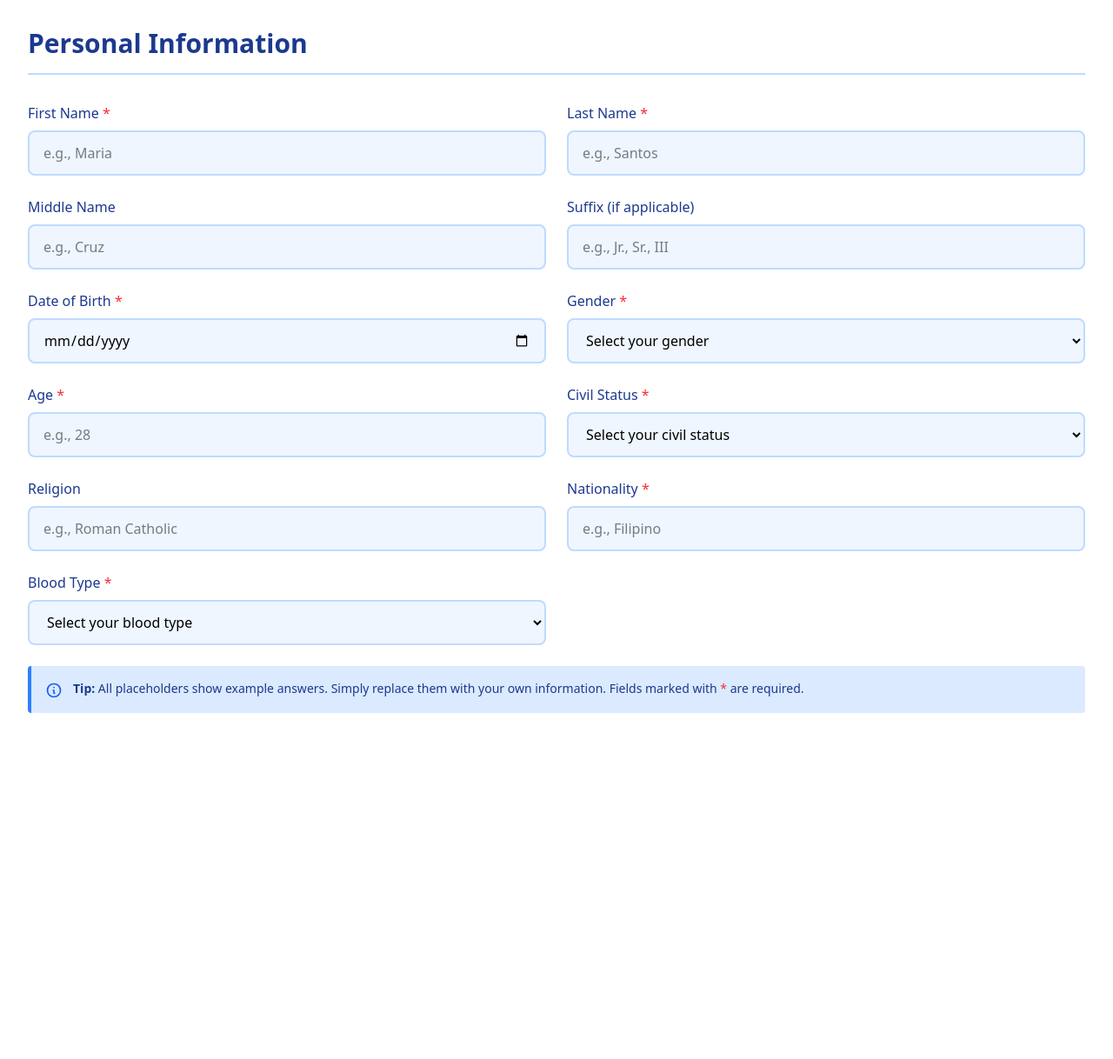
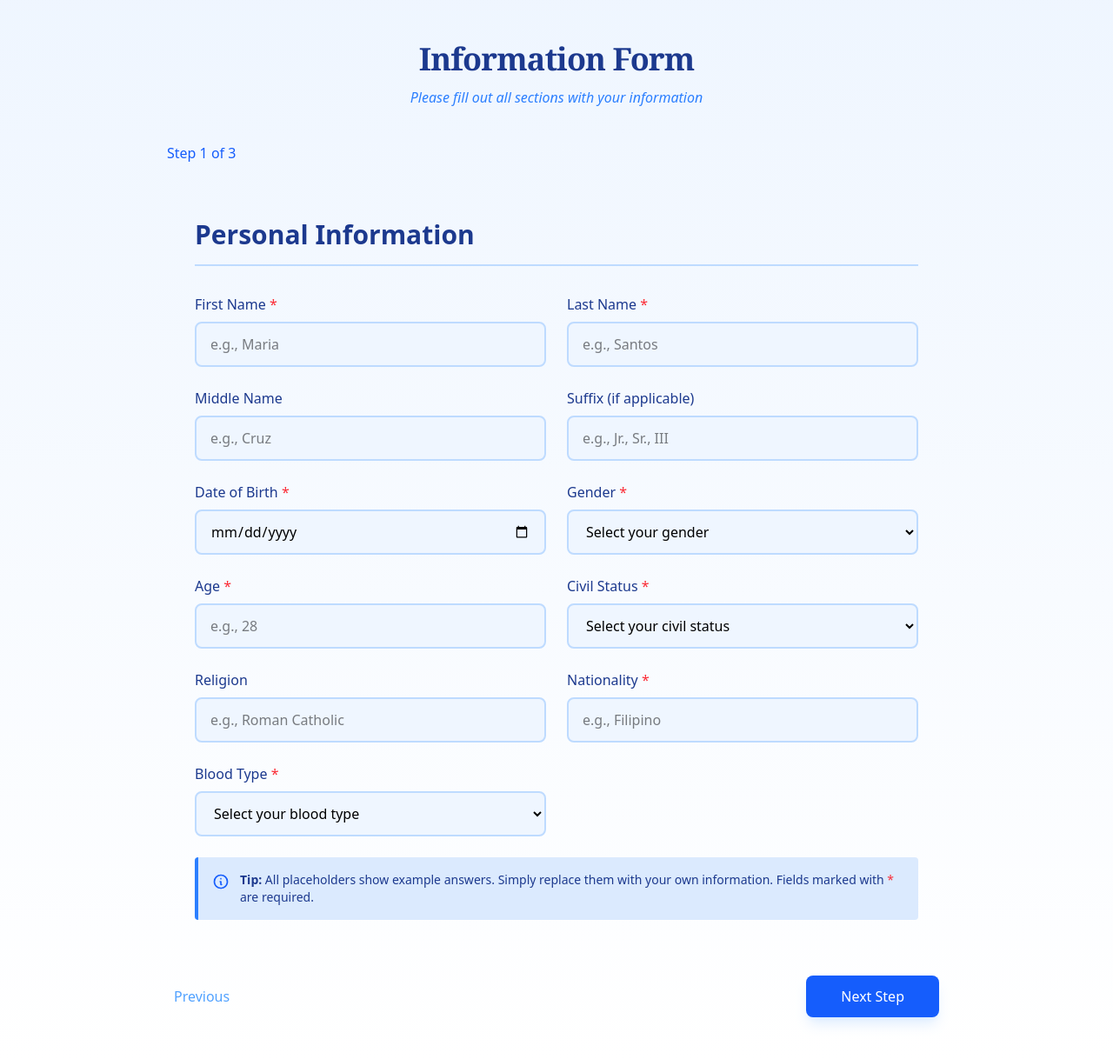
Before and after one commit to melody-meria/pace-trial-vue, a Vue app: page / in a window 1280 px wide. Shown: the whole page at 87% size. Before the commit the page ends 852 px from the top, so only its background shows below. Built offline with nearby package versions, Linux system fonts and the light colour scheme.

Commit message:
Initial commit: Add PersonalInfoForm, FormLayout, StepIndicator, and layout structure

```diff
--- a/src/App.vue
+++ b/src/App.vue
@@ -1,7 +1,7 @@
 <script setup>
-import PersonalInfoForm from './components/PersonalInfoForm.vue'
+import FormLayout from './layouts/FormLayout.vue' // import your layout
 </script>
 
 <template>
-  <PersonalInfoForm />
+  <FormLayout />
 </template>
--- a/src/components/HelloWorld.vue
+++ /dev/null
@@ -1,43 +0,0 @@
-<script setup>
-import { ref } from 'vue'
-
-defineProps({
-  msg: String,
-})
-
-const count = ref(0)
-</script>
-
-<template>
-  <h1>{{ msg }}</h1>
-
-  <div class="card">
-    <button type="button" @click="count++">count is {{ count }}</button>
-    <p>
-      Edit
-      <code>components/HelloWorld.vue</code> to test HMR
-    </p>
-  </div>
-
-  <p>
-    Check out
-    <a href="https://vuejs.org/guide/quick-start.html#local" target="_blank"
-      >create-vue</a
-    >, the official Vue + Vite starter
-  </p>
-  <p>
-    Learn more about IDE Support for Vue in the
-    <a
-      href="https://vuejs.org/guide/scaling-up/tooling.html#ide-support"
-      target="_blank"
-      >Vue Docs Scaling up Guide</a
-    >.
-  </p>
-  <p class="read-the-docs">Click on the Vite and Vue logos to learn more</p>
-</template>
-
-<style scoped>
-.read-the-docs {
-  color: #888;
-}
-</style>
--- /dev/null
+++ b/src/components/StepIndicator.vue
@@ -0,0 +1,9 @@
+<template>
+  <div class="mb-6">
+    <!-- Simple placeholder for step indicator -->
+    <p class="text-blue-600 font-medium">Step 1 of 3</p>
+  </div>
+</template>
+
+<script setup>
+</script>
--- /dev/null
+++ b/src/layouts/FormLayout.vue
@@ -0,0 +1,37 @@
+<script setup>
+import PersonalInfoForm from '../components/PersonalInfoForm.vue'
+import StepIndicator from '../components/StepIndicator.vue'
+</script>
+
+<template>
+  <div class="min-h-screen w-full bg-gradient-to-b from-blue-50 to-white py-12 px-4 sm:px-6 lg:px-8 font-sans">
+    <div class="max-w-4xl mx-auto">
+
+      <!-- Header -->
+      <div class="text-center mb-10">
+        <h1 class="text-3xl md:text-4xl font-black text-blue-900 mb-3 tracking-tight font-serif">
+          Information Form
+        </h1>
+        <p class="text-blue-500 italic mb-6">
+          Please fill out all sections with your information
+        </p>
+      </div>
+
+      <!-- Step Indicator -->
+      <StepIndicator />
+
+      <!-- Form -->
+      <div class="mt-8">
+        <PersonalInfoForm />
+      </div>
+
+      <!-- Buttons -->
+      <div class="mt-8 flex items-center justify-between px-2">
+        <button class="text-blue-400 hover:text-blue-600 font-medium">Previous</button>
+        <button class="px-10 bg-blue-600 hover:bg-blue-700 shadow-lg shadow-blue-200/50 text-white rounded-lg py-3">
+          Next Step
+        </button>
+      </div>
+    </div>
+  </div>
+</template>
--- a/vite.config.js
+++ b/vite.config.js
@@ -4,4 +4,10 @@ import vue from '@vitejs/plugin-vue'
 // https://vite.dev/config/
 export default defineConfig({
   plugins: [vue()],
+  server: {
+    port: 5173,
+  },
+  build: {
+    outDir: 'dist',
+  },
 })
```
Also changed, not shown: src/components/FormLayout.vue (deleted).
